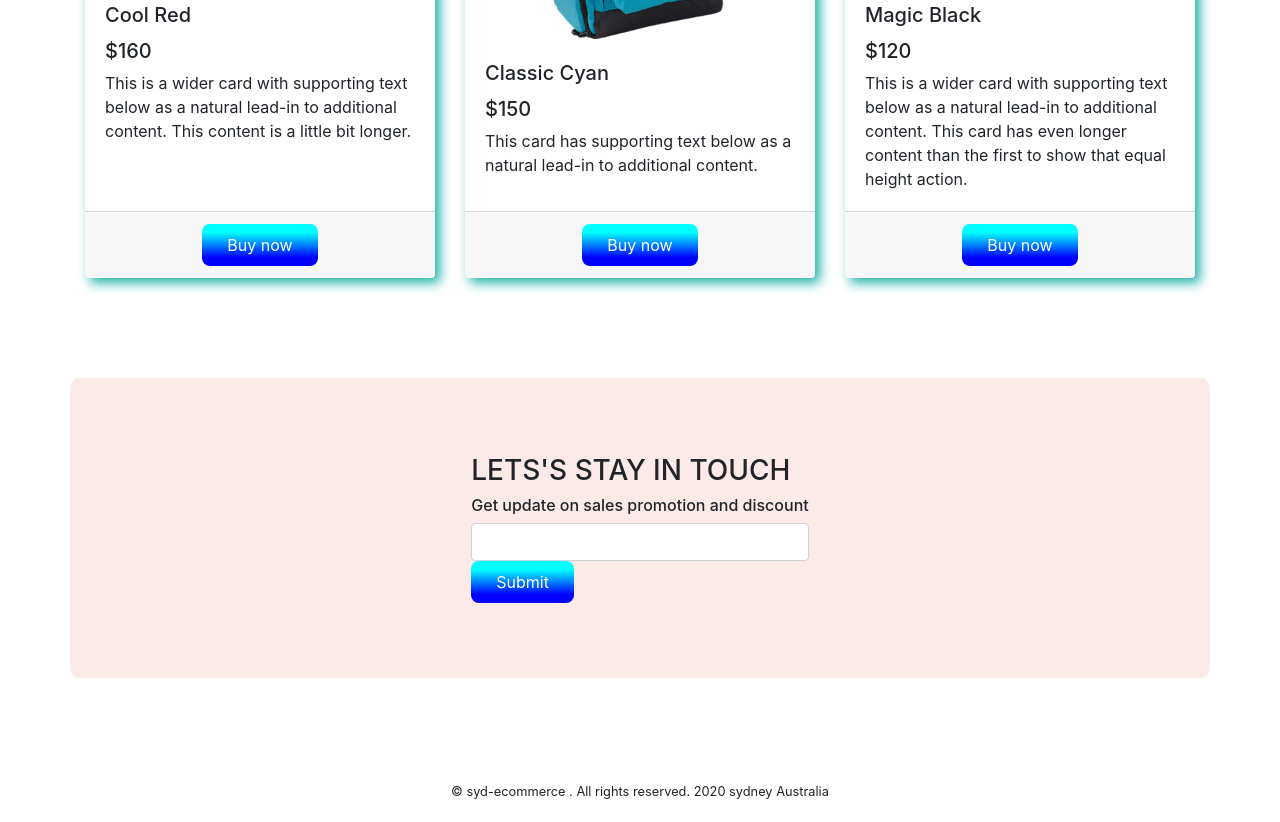
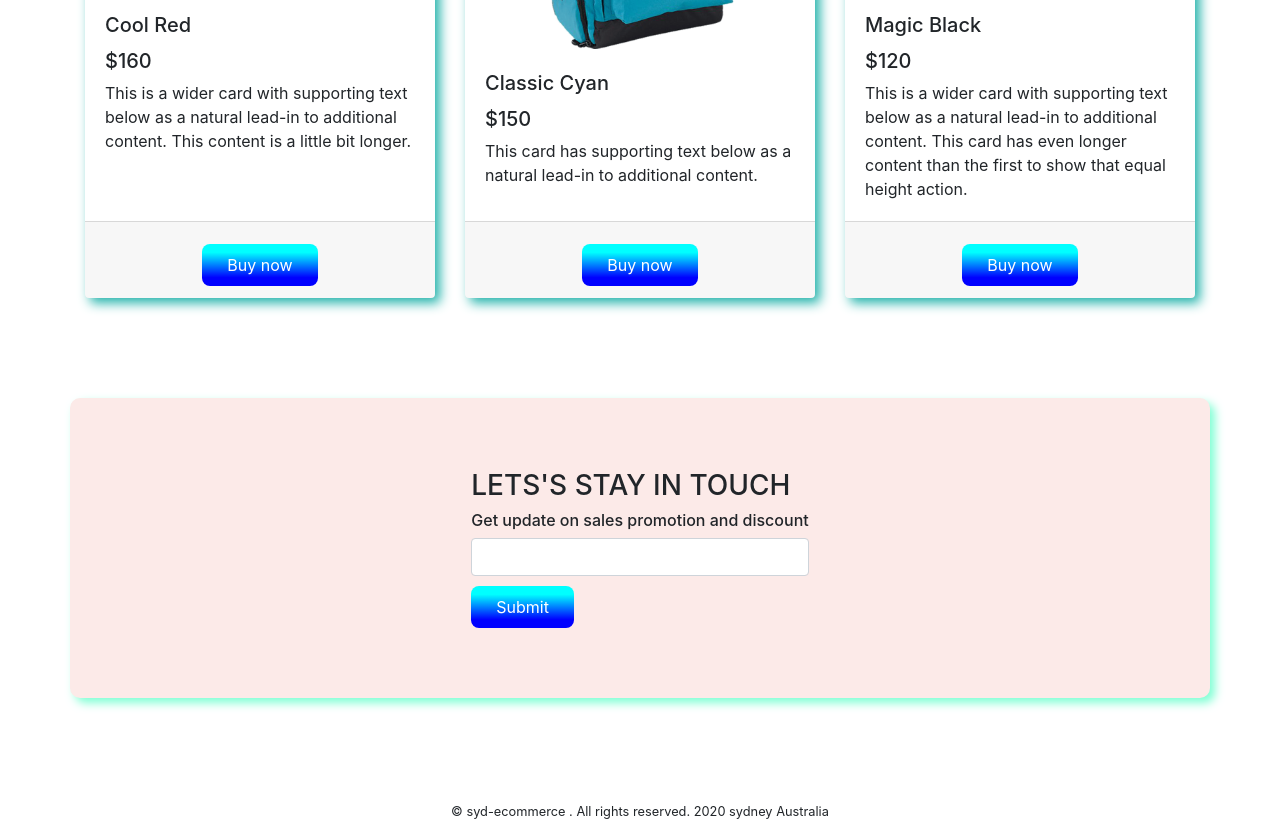
Before and after one commit to shubeen/syd-ecommerce, a plain HTML site: page index.html in a window 1280 px wide. Shown: the part 1915-2737 px from the top of the page. Drawn offline with nearby package versions, Linux system fonts and the light colour scheme.

Commit message:
fixed at footer section and make box shadow

```diff
--- a/style.css
+++ b/style.css
@@ -54,8 +54,12 @@
     height: 300px;
     background-color: #fceae8;
     border-radius: 10px;
+    box-shadow: 5px 5px 10px aquamarine;
 
 }
 footer{
     text-align: center;
 }
+.buy-button{
+    margin-top: 10px;
+}
```
